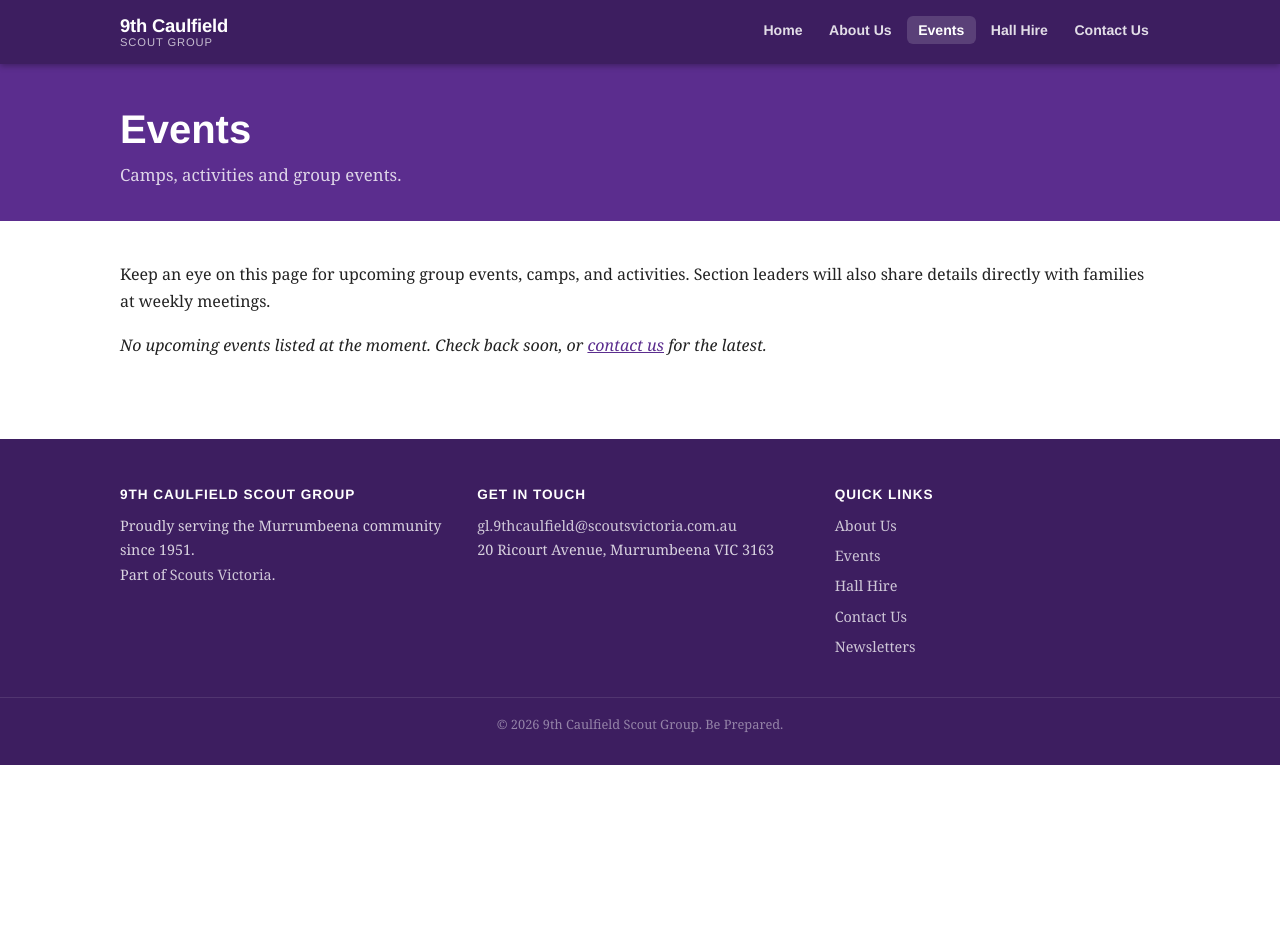
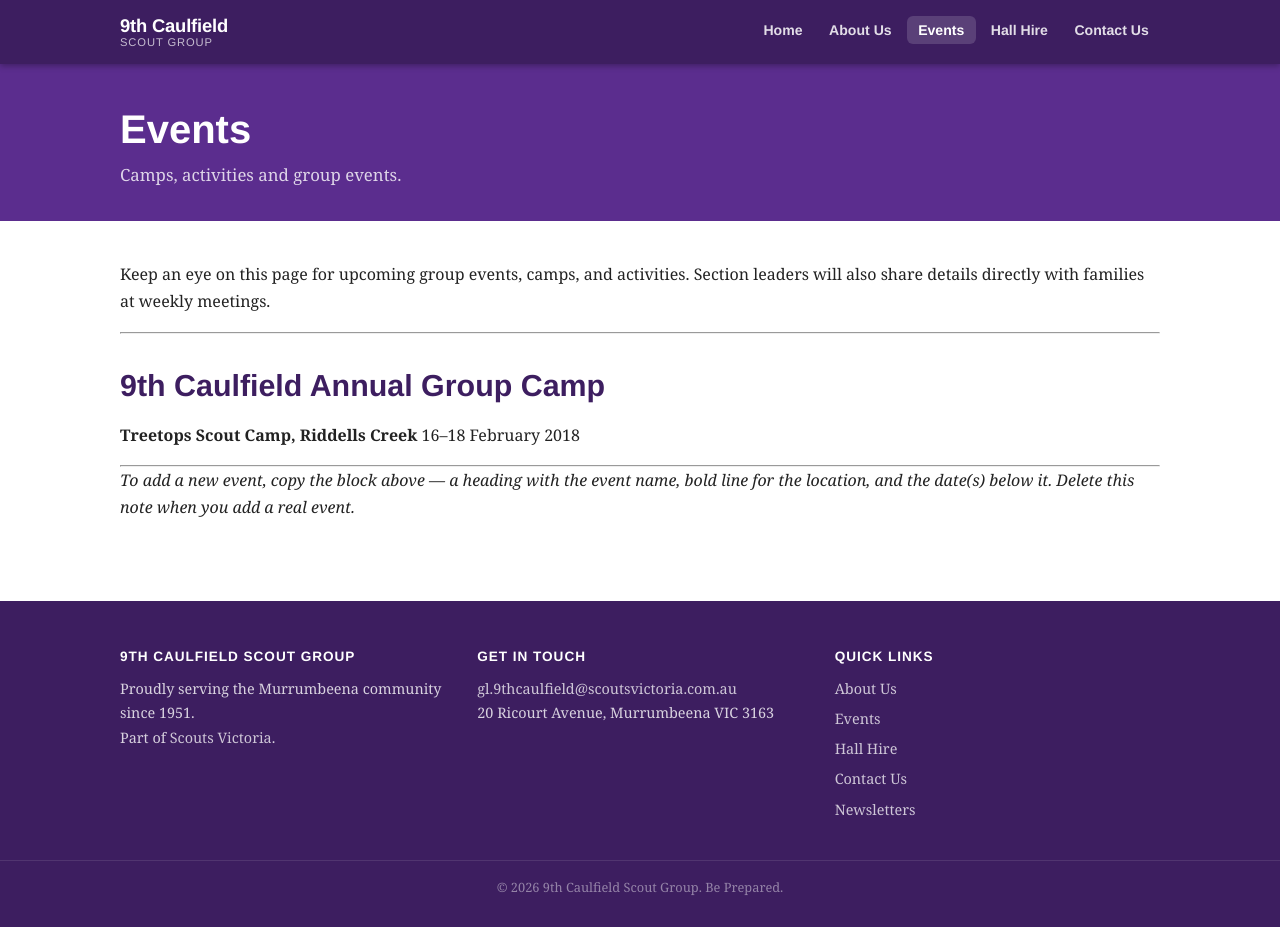
Before and after one commit to ideapod/9thcaulfield, a Jekyll site: the page built from events.md, in a window 1280 px wide and 927 px high. Built offline with Jekyll 4.4.1, drawn with Linux system fonts in a browser that asks for light colours.

Commit message:
Events: add 2018 camp as template example with editing instructions

```diff
--- a/events.md
+++ b/events.md
@@ -9,4 +9,13 @@ description: >-
 Keep an eye on this page for upcoming group events, camps, and activities.
 Section leaders will also share details directly with families at weekly meetings.
 
-*No upcoming events listed at the moment. Check back soon, or [contact us]({{ '/contact/' | relative_url }}) for the latest.*
+---
+
+## 9th Caulfield Annual Group Camp
+
+**Treetops Scout Camp, Riddells Creek**
+16–18 February 2018
+
+---
+
+*To add a new event, copy the block above — a heading with the event name, bold line for the location, and the date(s) below it. Delete this note when you add a real event.*
```
